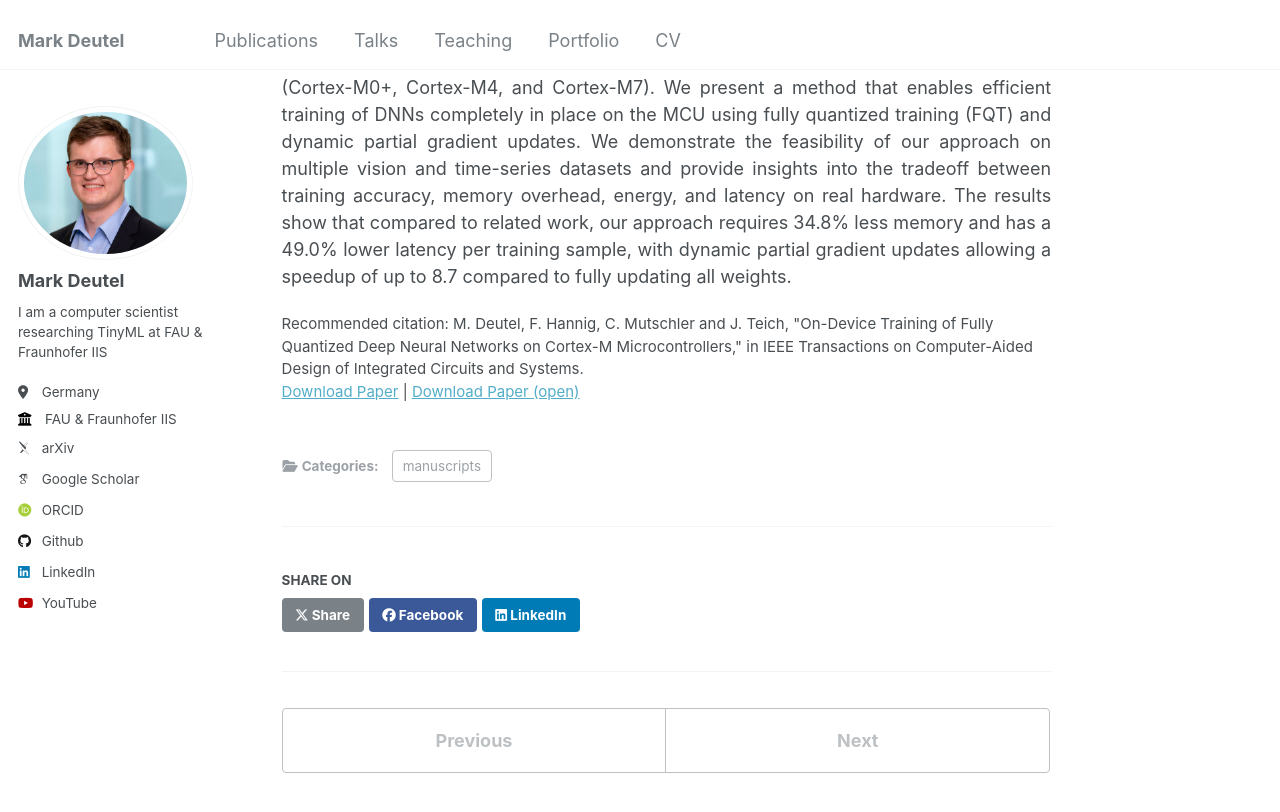
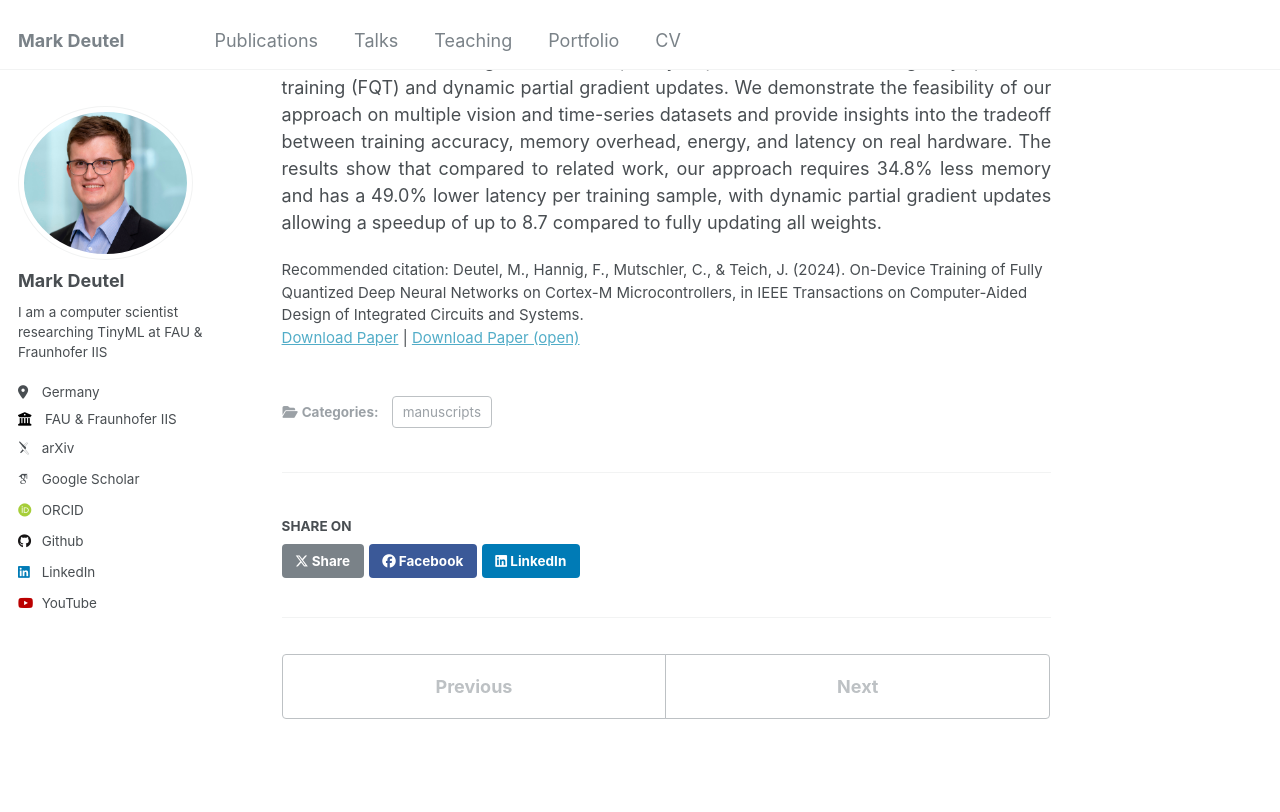
Before and after one commit to markdeutel/markdeutel.github.io, a Jekyll site: the page built from _publications/2024-07-15-on-device-training.md, in a window 1280 px wide and 900 px high, scrolled down 508 px. Shown: the top 812 px of the window. Built offline with Jekyll 4.4.1, drawn with Linux system fonts in a browser that asks for light colours; some web fonts are replaced.

Commit message:
[FIX] some minor fixes to the publications

```diff
--- a/_includes/archive-single.html
+++ b/_includes/archive-single.html
@@ -49,7 +49,7 @@
     {% if post.excerpt and site.read_more != 'enabled' %}
       {% if post.highlight %}
         <div>
-          <img src="{{ post.highlight }}" width="40%" style="float: left; margin: 0 10px 0 0;"/>
+          <img src="{{ post.highlight }}" style="float: left; margin: 0 10px 0 0; width: 100%; max-width: 320px"/>
           <div style="text-align: justify;"><p class="archive__item-excerpt" itemprop="description">{{ post.excerpt | markdownify }}</p></div>
         </div>
       {% else %}
--- a/_layouts/single.html
+++ b/_layouts/single.html
@@ -47,7 +47,7 @@ layout: default
       <section class="page__content" itemprop="text">
         {% if page.highlight %}
           <div>
-            <img src="{{ page.highlight }}" width="50%" style="float: left; margin: 0 10px 0 0;"/>
+            <img src="{{ page.highlight }}" style="float: left; margin: 0 10px 0 0; width: 100%; max-width: 320px"/>
             <div style="text-align: justify;">{{ content }}</div>
           </div>
         {% else %}
--- a/_publications/2024-07-15-on-device-training.md
+++ b/_publications/2024-07-15-on-device-training.md
@@ -9,7 +9,7 @@ venue: 'IEEE Transactions on Computer-Aided Design of Integrated Circuits and Sy
 paperurl: 'https://ieeexplore.ieee.org/document/10726519'
 openurl: 'https://arxiv.org/pdf/2407.10734'
 highlight: '../files/on_device_training_highlight.png'
-citation: 'M. Deutel, F. Hannig, C. Mutschler and J. Teich, "On-Device Training of Fully Quantized Deep Neural Networks on Cortex-M Microcontrollers," in IEEE Transactions on Computer-Aided Design of Integrated Circuits and Systems.'
+citation: 'Deutel, M., Hannig, F., Mutschler, C., & Teich, J. (2024). On-Device Training of Fully Quantized Deep Neural Networks on Cortex-M Microcontrollers, in IEEE Transactions on Computer-Aided Design of Integrated Circuits and Systems.'
 ---
 
 On-device training of DNNs allows models to adapt and fine-tune to newly collected data or changing domains while deployed on microcontroller units (MCUs). However, DNN training is a resource-intensive task, making the implementation and execution of DNN training algorithms on MCUs challenging due to low processor speeds, constrained throughput, limited floating-point support, and memory constraints. In this work, we explore on-device training DNNs for different sized Cortex-M MCUs (Cortex-M0+, Cortex-M4, and Cortex-M7). We present a method that enables efficient training of DNNs completely in place on the MCU using fully quantized training (FQT) and dynamic partial gradient updates. We demonstrate the feasibility of our approach on multiple vision and time-series datasets and provide insights into the tradeoff between training accuracy, memory overhead, energy, and latency on real hardware. The results show that compared to related work, our approach requires 34.8% less memory and has a 49.0% lower latency per training sample, with dynamic partial gradient updates allowing a speedup of up to 8.7 compared to fully updating all weights.
```
